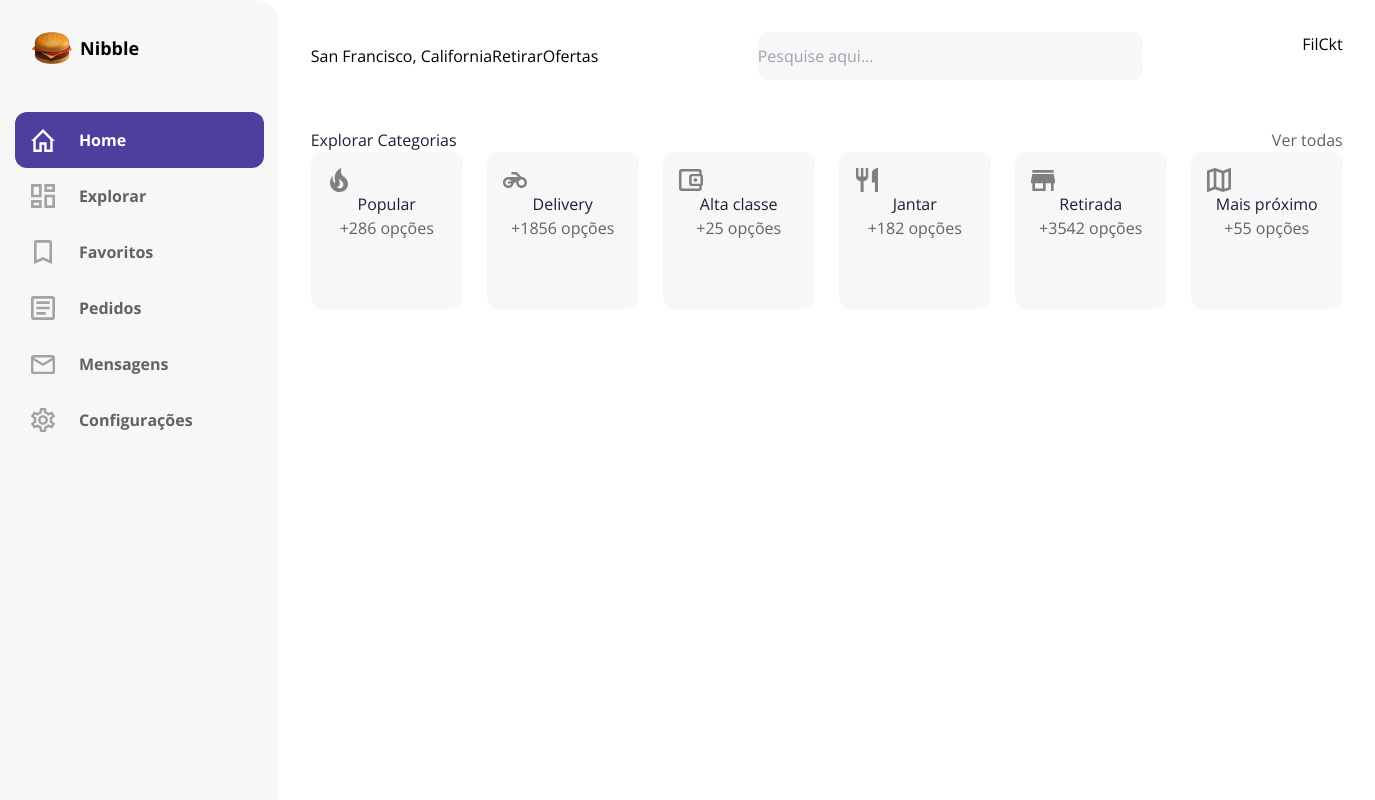
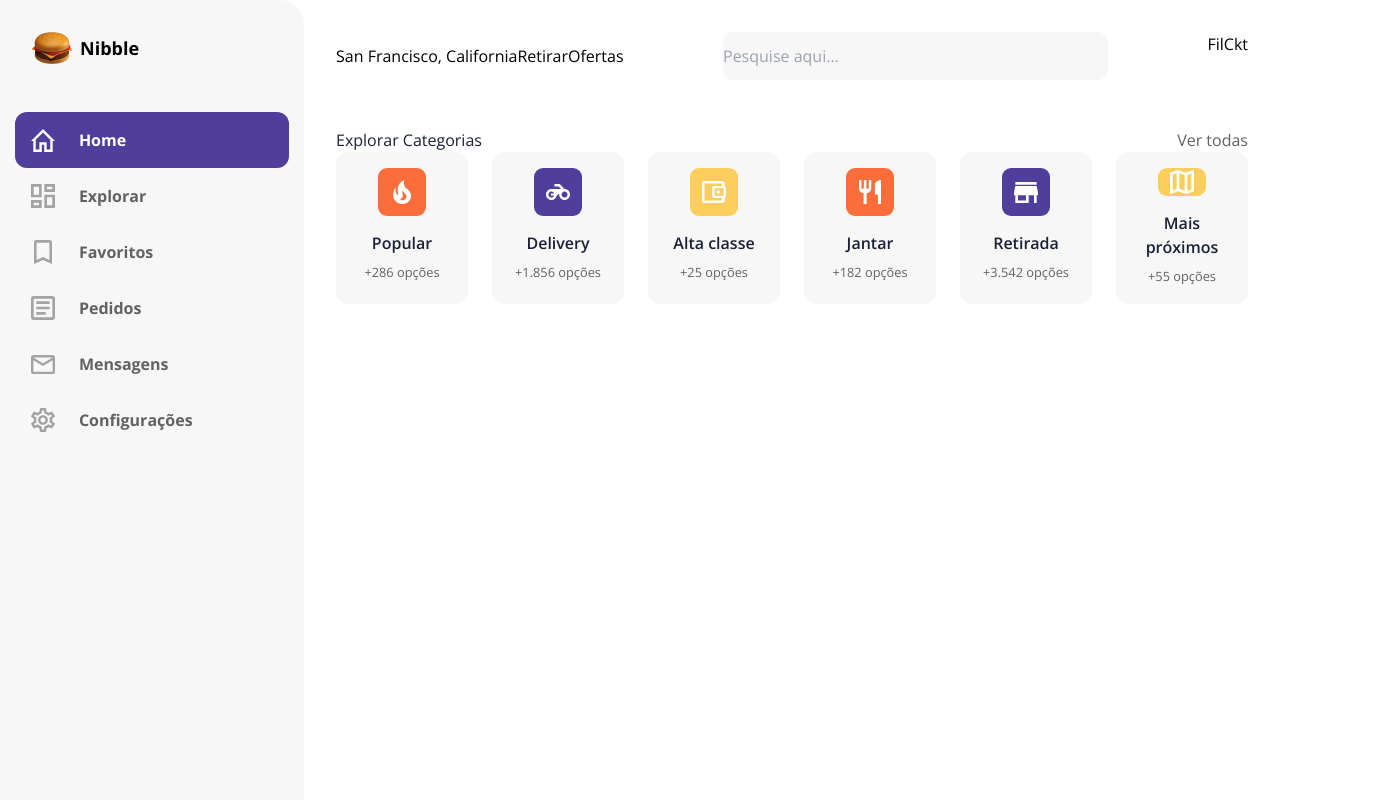
Before and after one commit to guilhermeomt/delivery-app, a Next.js app: page / in a window 1280 px wide. Shown: the top 800 px of the page, 1375 px wide, since content can reach past the window. Built offline with nearby package versions, Linux system fonts and the light colour scheme.

Commit message:
feat: add styles to category component

```diff
--- a/components/Categories/index.tsx
+++ b/components/Categories/index.tsx
@@ -8,31 +8,37 @@ export function Categories() {
       name: "Popular",
       legend: "+286 opções",
       iconName: "fire",
+      backgroundColor: "#fb6d3a",
     },
     {
       name: "Delivery",
-      legend: "+1856 opções",
+      legend: "+1.856 opções",
       iconName: "bike",
+      backgroundColor: "#503e9d",
     },
     {
       name: "Alta classe",
       legend: "+25 opções",
       iconName: "wallet",
+      backgroundColor: "#facd5d",
     },
     {
       name: "Jantar",
       legend: "+182 opções",
       iconName: "cutlery",
+      backgroundColor: "#fb6d3a",
     },
     {
       name: "Retirada",
-      legend: "+3542 opções",
+      legend: "+3.542 opções",
       iconName: "store",
+      backgroundColor: "#503e9d",
     },
     {
-      name: "Mais próximo",
+      name: "Mais próximos",
       legend: "+55 opções",
       iconName: "map",
+      backgroundColor: "#facd5d",
     },
   ];
 
@@ -44,7 +50,7 @@ export function Categories() {
           <a href="">Ver todas</a>
         </Link>
       </div>
-      <div className="flex gap-6">
+      <div className="flex gap-6 justify-between">
         {categories.map((category) => (
           <Category key={category.name} {...category} />
         ))}
--- a/components/Category/index.tsx
+++ b/components/Category/index.tsx
@@ -1,4 +1,5 @@
 import React from "react";
+import Link from "next/link";
 import { IconBase } from "..";
 import Styles from "./styles.module.css";
 
@@ -6,16 +7,24 @@ type CategoryProps = {
   name: string;
   legend: string;
   iconName: string;
+  backgroundColor: string;
 };
 
-export function Category({ name, legend, iconName }: CategoryProps) {
+export function Category({
+  name,
+  legend,
+  iconName,
+  backgroundColor,
+}: CategoryProps) {
   return (
-    <div className={Styles.card}>
-      <div>
-        <IconBase iconName={iconName} />
+    <Link href="/categoria" passHref>
+      <div className={Styles.card}>
+        <div className={Styles.icon} style={{ backgroundColor }}>
+          <IconBase iconName={iconName} color="#fff" />
+        </div>
+        <h3>{name}</h3>
+        <p>{legend}</p>
       </div>
-      <h3>{name}</h3>
-      <p>{legend}</p>
-    </div>
+    </Link>
   );
 }
--- a/components/Category/styles.module.css
+++ b/components/Category/styles.module.css
@@ -1,6 +1,6 @@
 .card {
-  width: 9.5rem;
-  height: 9.8rem;
+  width: 100%;
+  height: 152px;
   padding: 1rem;
   display: flex;
   flex-direction: column;
@@ -12,4 +12,31 @@
 
 .card:hover {
   background-color: #e6e6e6;
+  cursor: pointer;
 }
+
+.card h3 {
+  font-size: 1rem;
+  line-height: 1.5rem;
+  color: #182135;
+  font-weight: 600;
+  margin-bottom: 5px;
+}
+
+.card p {
+  font-size: 0.8rem;
+  line-height: 1.5rem;
+  color: #626264;
+  font-weight: 400;
+}
+
+.icon {
+  width: 48px;
+  height: 48px;
+  border-radius: 9px;
+  margin: 0 auto;
+  margin-bottom: 15px;
+  display: flex;
+  align-items: center;
+  justify-content: center;
+}
```
